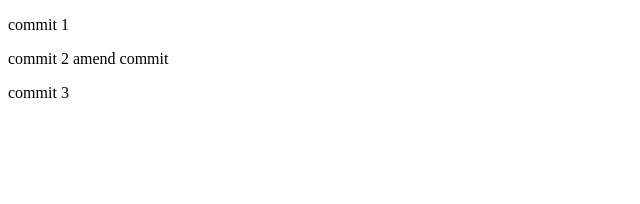
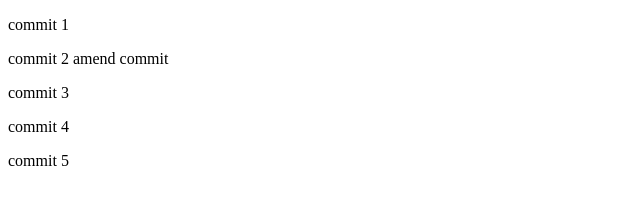
Before and after one commit to baoshijie88/test, a plain HTML site: page index.html in a window 1280 px wide. Shown: the whole page, without its empty margins (0-640 px from the left). Drawn offline with Linux system fonts and the light colour scheme.

Commit message:
commit4 amend

```diff
--- a/index.html
+++ b/index.html
@@ -8,6 +8,8 @@
 <p>commit 1</p>
 <p>commit 2 amend commit</p>
 <p>commit 3</p>
+<p>commit 4</p>
+<p>commit 5</p>
 
 </body>
 </html>
```
